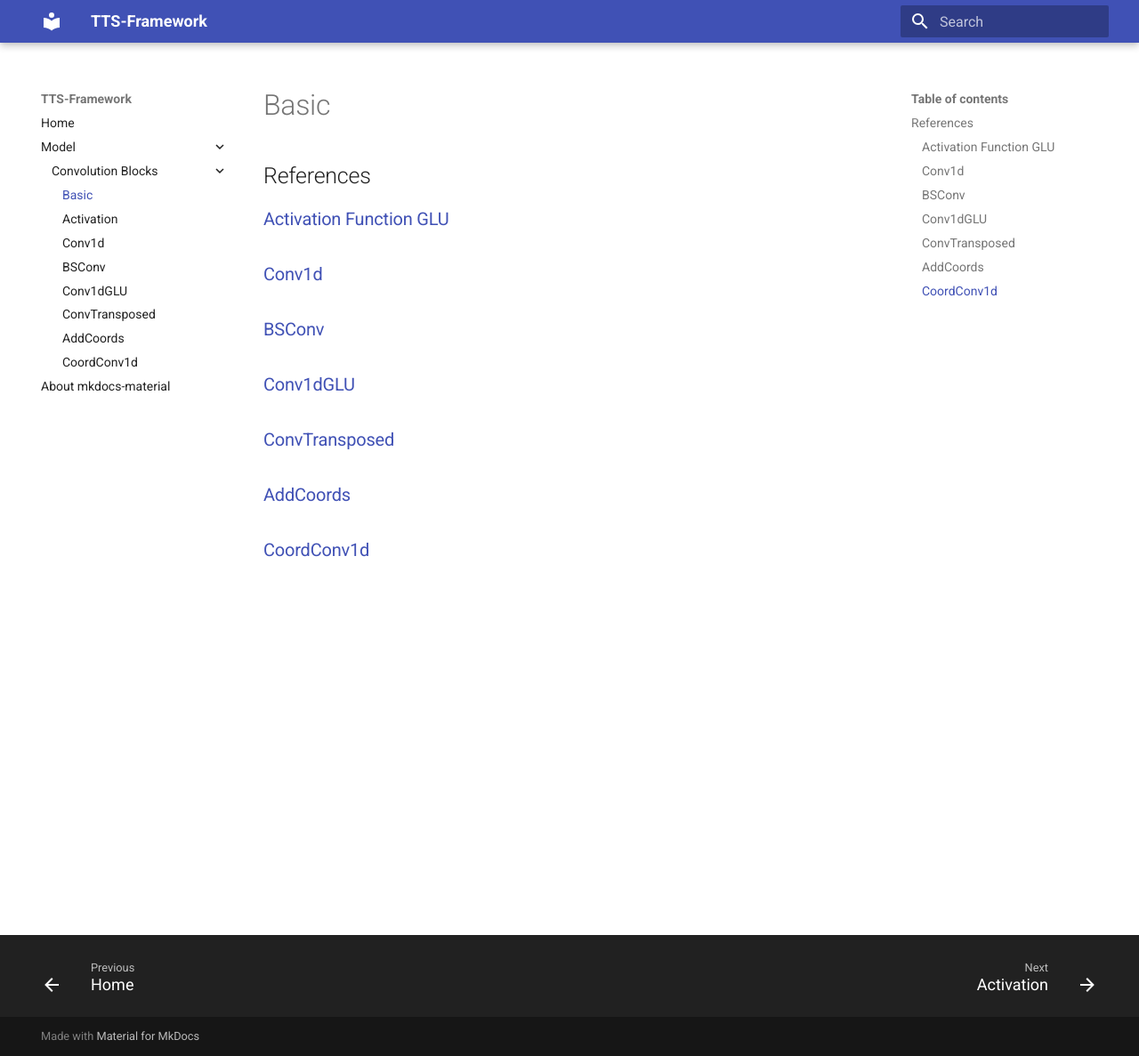
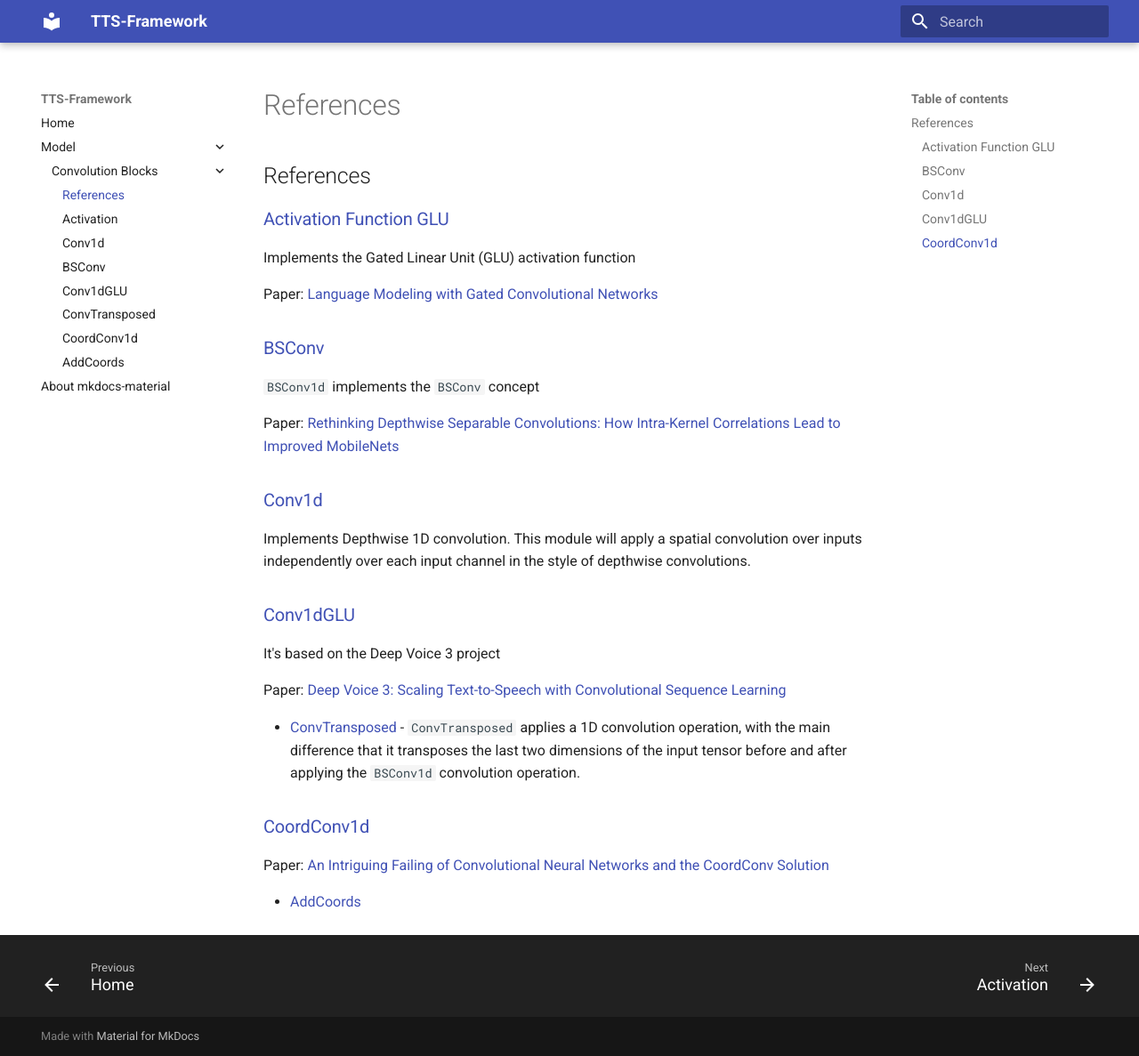
Before and after one commit to nickovchinnikov/tts-framework, an MkDocs documentation site: the page built from docs/model/conv_blocks/readme.md, in a window 1280 px wide and 1187 px high. Shown: the whole window at 89% size. Built offline with MkDocs 1.6.1 and Material for MkDocs 9.7.7, drawn with Linux system fonts in a browser that asks for light colours.

Commit message:
Update docs

```diff
--- a/docs/model/conv_blocks/readme.md
+++ b/docs/model/conv_blocks/readme.md
@@ -1,9 +1,33 @@
 ## References
 
 ### [Activation Function GLU](activation.md)
+
+Implements the Gated Linear Unit (GLU) activation function
+
+Paper: [Language Modeling with Gated Convolutional Networks](https://arxiv.org/abs/1612.08083v3)
+
+### [BSConv](bsconv.md)
+
+`BSConv1d` implements the `BSConv` concept
+
+Paper: [Rethinking Depthwise Separable Convolutions: How Intra-Kernel Correlations Lead to Improved MobileNets](https://arxiv.org/abs/2003.13549)
+
 ### [Conv1d](conv1d.md)
-### [BSConv](bsconv.md)
+
+Implements Depthwise 1D convolution. This module will apply a spatial convolution over inputs
+independently over each input channel in the style of depthwise convolutions.
+
 ### [Conv1dGLU](conv1d_glu.md)
-### [ConvTransposed](conv_transposed.md)
-### [AddCoords](add_coords.md)
+
+It's based on the Deep Voice 3 project
+
+Paper: [Deep Voice 3: Scaling Text-to-Speech with Convolutional Sequence Learning](https://arxiv.org/abs/1710.07654)
+
+* [ConvTransposed](conv_transposed.md) - `ConvTransposed` applies a 1D convolution operation, with the main difference that it transposes the
+last two dimensions of the input tensor before and after applying the `BSConv1d` convolution operation.
+
 ### [CoordConv1d](coord_conv1d.md)
+
+Paper: [An Intriguing Failing of Convolutional Neural Networks and the CoordConv Solution](https://arxiv.org/abs/1807.03247)
+
+* [AddCoords](add_coords.md)
--- a/mkdocs.yml
+++ b/mkdocs.yml
@@ -3,14 +3,14 @@ nav:
   - Home: index.md
   - Model:
     - Convolution Blocks:
-      - Basic: model/conv_blocks/readme.md
+      - References: model/conv_blocks/readme.md
       - Activation: model/conv_blocks/activation.md
       - Conv1d: model/conv_blocks/conv1d.md
       - BSConv: model/conv_blocks/bsconv.md
       - Conv1dGLU: model/conv_blocks/conv1d_glu.md
       - ConvTransposed: model/conv_blocks/conv_transposed.md
+      - CoordConv1d: model/conv_blocks/coord_conv1d.md
       - AddCoords: model/conv_blocks/add_coords.md
-      - CoordConv1d: model/conv_blocks/coord_conv1d.md
   - About mkdocs-material: readme.md
 theme:
   name: material
```
